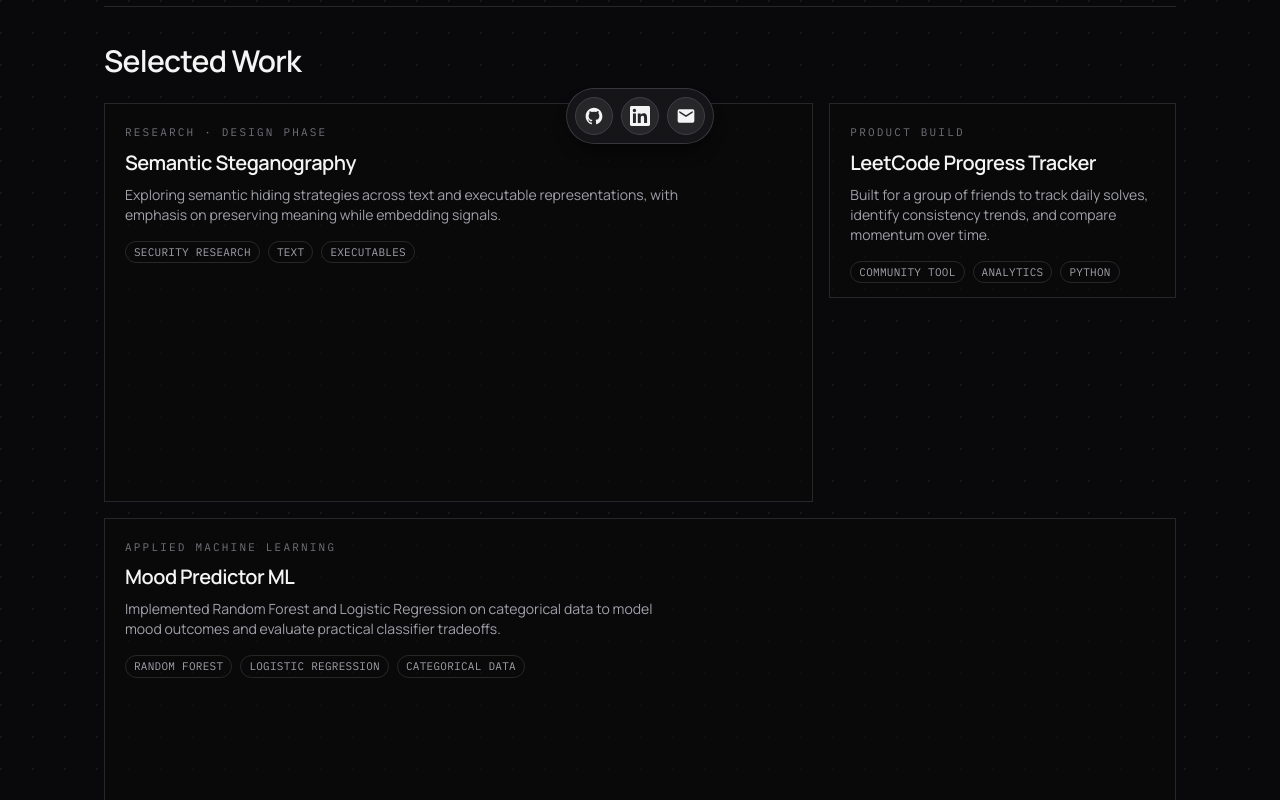
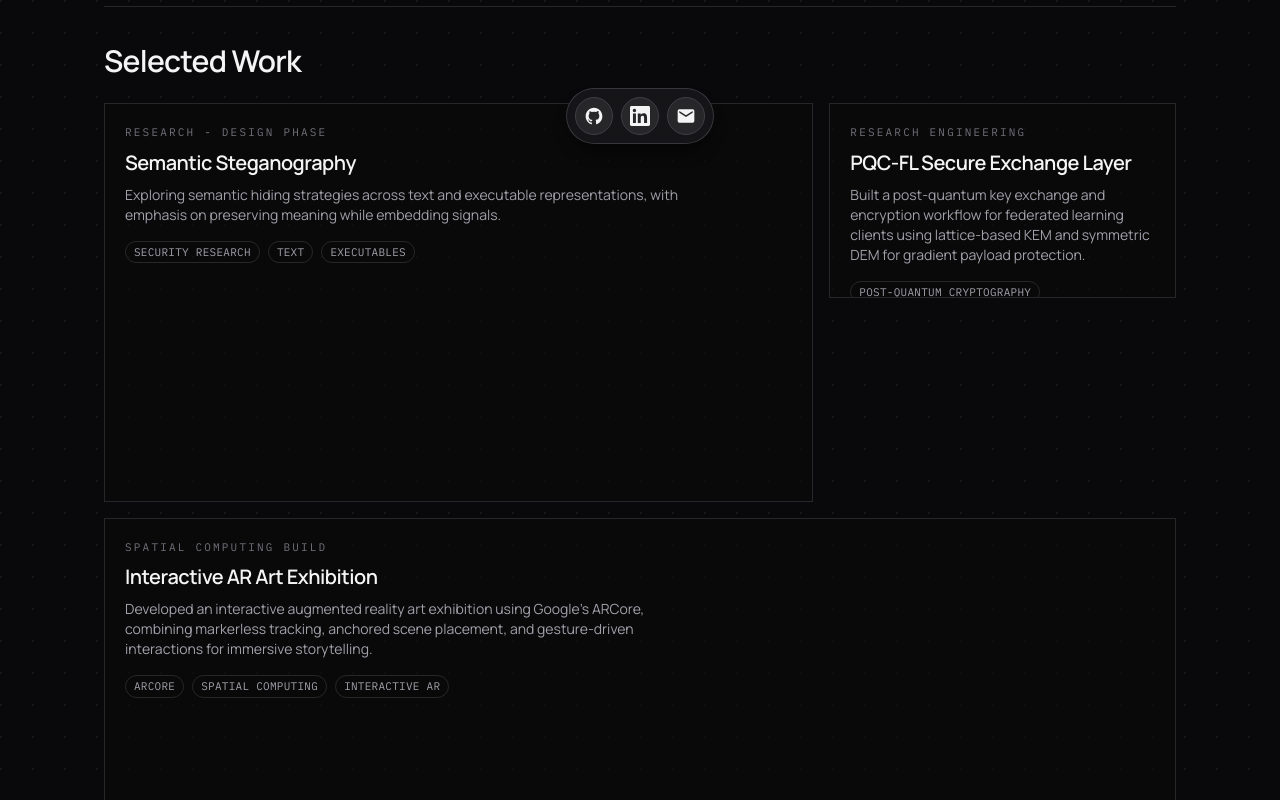
Before and after one commit to PranavManoj01/Pranav-s-Portfolio, a Next.js app: page / in a window 1280 px wide. Shown: the part 640-1440 px from the top of the page. Built offline with nearby package versions, Linux system fonts and the light colour scheme.

Commit message:
Added Spatial computing stack

```diff
--- a/app/page.tsx
+++ b/app/page.tsx
@@ -1,7 +1,6 @@
 import { Hero } from "@/components/Hero";
 import { Typewriter } from "@/components/Typewriter";
 import { BentoGrid } from "@/components/BentoGrid";
-import { BookCard } from "@/components/BookCard";
 import { SectionReveal } from "@/components/SectionReveal";
 import { Badge } from "@/components/ui/badge";
 import { SocialDock } from "@/components/SocialDock";
@@ -15,37 +14,7 @@
     "Feature Engineering",
   ],
   Infrastructure: ["Git", "Linux", "Docker", "Netlify", "Next.js"],
-};
-
-const books = {
-  technical: [
-    {
-      title: "Designing Data-Intensive Applications",
-      author: "Martin Kleppmann",
-    },
-    {
-      title: "Computer Systems: A Programmer's Perspective",
-      author: "Randal E. Bryant, David R. O'Hallaron",
-    },
-    {
-      title: "The Pragmatic Programmer",
-      author: "Andrew Hunt, David Thomas",
-    },
-  ],
-  casual: [
-    {
-      title: "Atomic Habits",
-      author: "James Clear",
-    },
-    {
-      title: "The Almanack of Naval Ravikant",
-      author: "Eric Jorgenson",
-    },
-    {
-      title: "The Psychology of Money",
-      author: "Morgan Housel",
-    },
-  ],
+  "Spatial Computing": ["Unity", "ARCore"],
 };
 
 export default function HomePage() {
@@ -138,16 +107,6 @@
       </SectionReveal>
 
       <SectionReveal>
-        <section id="library" className="space-y-6 border-t border-zinc-800 pt-9">
-          <h2 className="text-2xl font-semibold tracking-tight md:text-3xl">Library</h2>
-          <div className="grid gap-8 md:grid-cols-2">
-            <BookCard title="Technical" books={books.technical} />
-            <BookCard title="Casual" books={books.casual} />
-          </div>
-        </section>
-      </SectionReveal>
-
-      <SectionReveal>
         <section id="journey" className="space-y-6 border-t border-zinc-800 pt-9">
           <h2 className="text-2xl font-semibold tracking-tight md:text-3xl">
             Product Journey
@@ -160,15 +119,16 @@
               structures.
             </p>
             <p>
-              Next came a practical build for people around me: a
-              <span className="text-zinc-100"> LeetCode Progress Tracker</span> built for a group of
-              friends to make consistency visible and measurable.
+              Next came cryptography systems work through a
+              <span className="text-zinc-100"> PQC-FL Secure Exchange Layer</span>, where I designed
+              lattice-based key encapsulation with hybrid encryption to secure model updates in
+              decentralized training.
             </p>
             <p>
-              Most recently, I worked on a
-              <span className="text-zinc-100"> Mood Predictor ML</span> system using Random Forest and
-              Logistic Regression on categorical data, translating noisy behavior patterns into
-              usable predictions.
+              Most recently, I built an
+              <span className="text-zinc-100"> Interactive AR Art Exhibition</span> using Google
+              ARCore, combining spatial anchors, markerless tracking, and interactive scene design
+              to create an immersive gallery experience.
             </p>
           </div>
         </section>
--- a/components/BentoGrid.tsx
+++ b/components/BentoGrid.tsx
@@ -1,26 +1,26 @@
 const projects = [
   {
     title: "Semantic Steganography",
-    subtitle: "Research · Design Phase",
+    subtitle: "Research - Design Phase",
     description:
       "Exploring semantic hiding strategies across text and executable representations, with emphasis on preserving meaning while embedding signals.",
     tags: ["Security Research", "Text", "Executables"],
     span: "md:col-span-8",
   },
   {
-    title: "LeetCode Progress Tracker",
-    subtitle: "Product Build",
+    title: "PQC-FL Secure Exchange Layer",
+    subtitle: "Research Engineering",
     description:
-      "Built for a group of friends to track daily solves, identify consistency trends, and compare momentum over time.",
-    tags: ["Community Tool", "Analytics", "Python"],
+      "Built a post-quantum key exchange and encryption workflow for federated learning clients using lattice-based KEM and symmetric DEM for gradient payload protection.",
+    tags: ["Post-Quantum Cryptography", "Federated Learning", "Kyber KEM"],
     span: "md:col-span-4",
   },
   {
-    title: "Mood Predictor ML",
-    subtitle: "Applied Machine Learning",
+    title: "Interactive AR Art Exhibition",
+    subtitle: "Spatial Computing Build",
     description:
-      "Implemented Random Forest and Logistic Regression on categorical data to model mood outcomes and evaluate practical classifier tradeoffs.",
-    tags: ["Random Forest", "Logistic Regression", "Categorical Data"],
+      "Developed an interactive augmented reality art exhibition using Google's ARCore, combining markerless tracking, anchored scene placement, and gesture-driven interactions for immersive storytelling.",
+    tags: ["ARCore", "Spatial Computing", "Interactive AR"],
     span: "md:col-span-12",
   },
 ];
--- a/components/Hero.tsx
+++ b/components/Hero.tsx
@@ -2,7 +2,6 @@
   { label: "Journey", href: "#journey" },
   { label: "Projects", href: "#projects" },
   { label: "Stack", href: "#stack" },
-  { label: "Library", href: "#library" },
 ];
 
 export function Hero() {
```
